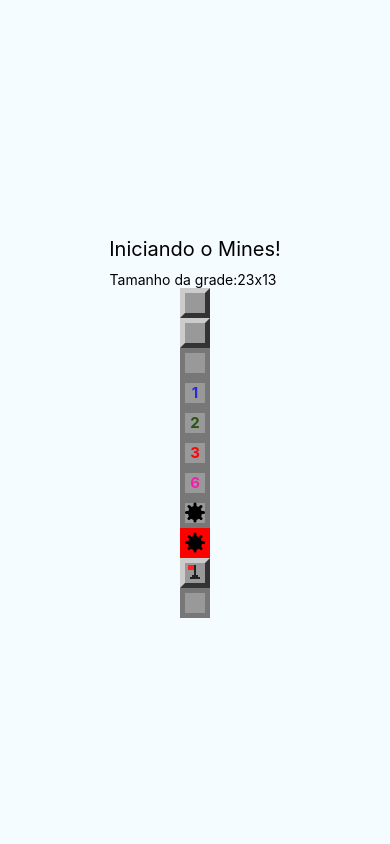
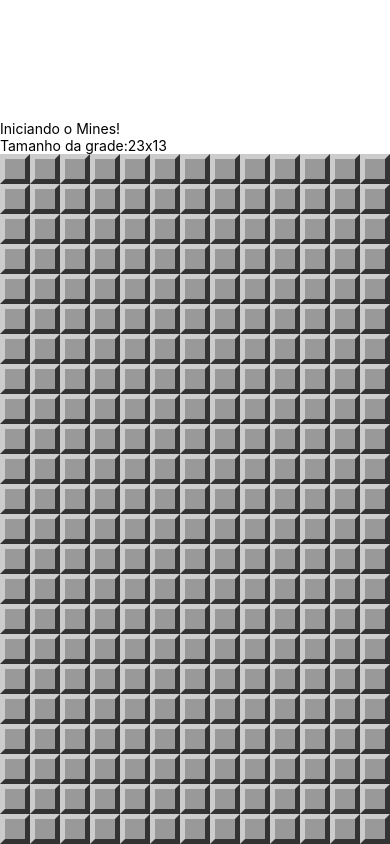
Before and after one commit to andrmacena/campo-minado, a React Native app: screen / in a window 390 px wide. Built offline with nearby package versions, Linux system fonts and the light colour scheme.

Commit message:
Alterado App.js
- Foi retirado todas as chamadas e também a importação do componente Field.js.
- Foi adicionado duas funções, uma responsável por definir a quantidade de minas do jogo e a outra pela criação do estado do nosso componente App.js

```diff
--- a/App.js
+++ b/App.js
@@ -1,26 +1,41 @@
 import React, { Component } from 'react';
 import { View, Text, StyleSheet } from 'react-native';
 import params from './src/params';
-import Field from './src/components/Field';
+import MineField from './src/components/MineField'
+import { createMinedBoard } from './src/functions'
 
 export default class App extends Component {
+
+   constructor(props) {
+      super(props)
+      this.state = this.createState()
+   }
+
+   minesAmount = () => {
+      const cols = params.getColumnsAmount()
+      const rows = params.getRowsAmount()
+      return Math.ceil(cols * rows * params.difficultLevel)
+   }
+
+   createState = () => {
+      const cols = params.getColumnsAmount()
+      const rows = params.getRowsAmount()
+      return {
+         board: createMinedBoard(rows, cols, this.minesAmount)
+      }
+   }
+
    render() {
       return (
          <View style={styles.container}>
             <Text style={styles.welcome}>Iniciando o Mines!</Text>
             <Text style={styles.instructions}>Tamanho da grade:
              {params.getRowsAmount()}x{params.getColumnsAmount()} </Text>
-            <Field />
-            <Field mined/>
-            <Field opened />
-            <Field opened nearMines={1} />
-            <Field opened nearMines={2} />
-            <Field opened nearMines={3} />
-            <Field opened nearMines={6} />
-            <Field opened mined />
-            <Field opened mined exploded />
-            <Field flagged />
-           <Field flagged opened/>
+            <View style={styles.board}>
+               <MineField board={this.state.board}/>
+
+            </View>
+
          </View>
       )
    }
@@ -29,13 +44,10 @@
 const styles = StyleSheet.create({
    container: {
       flex: 1,
-      justifyContent: 'center',
+      justifyContent: 'flex-end',
+   },
+   board: {
       alignItems: 'center',
-      backgroundColor: '#F5FCFF',
-   },
-   welcome: {
-      fontSize: 20,
-      textAlign: 'center',
-      margin: 10,
+      backgroundColor: '#AAA'
    }
 })
```
